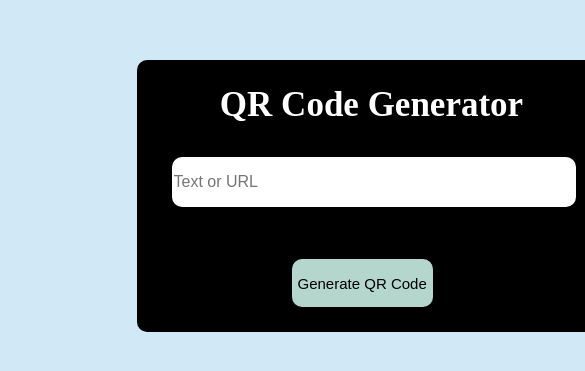
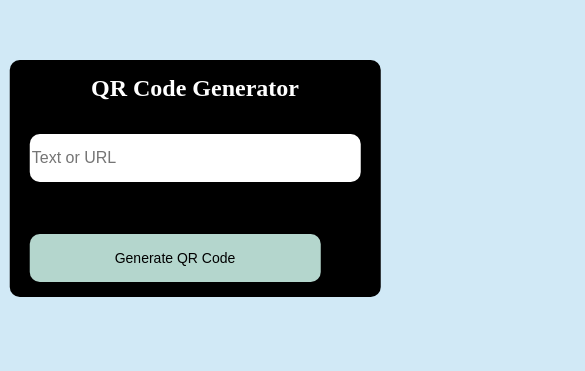
Before and after one commit to Bhavitha2402/QR-code-Generator, a plain HTML site: page index.html in a window 390 px wide. Shown: the part 151-522 px from the top of the page, 585 px wide, since content can reach past the window. Drawn offline with Linux system fonts and the light colour scheme.

Commit message:
Update style.css

```diff
--- a/style.css
+++ b/style.css
@@ -1,50 +1,76 @@
-*{
-    margin:0;
-    border:0;
+* {
+    margin: 0;
+    border: 0;
+    box-sizing: border-box; /* Added for better sizing control */
 }
-body{
+
+body {
     background-color: #D1E9F6;
 }
-.container{
+
+.container {
     background-color: black;
-     position: absolute;
-     width:400px;
-     padding:25px 35px;
-     color:white;
-     border-radius: 10px;
-     top:25%;
-     left:35%;
+    position: absolute;
+    width: 90%; /* Change to percentage for responsiveness */
+    max-width: 400px; /* Limit max width */
+    padding: 25px 35px;
+    color: white;
+    border-radius: 10px;
+    top: 25%;
+    left: 50%; /* Center horizontally */
+    transform: translateX(-50%); /* Adjust for centering */
 }
-.generator h2{
+
+.generator h2 {
     text-align: center;
-    font-size: 35px;
-    margin-top: 0px;
+    font-size: 2rem; /* Use rem for scalability */
+    margin-top: 0;
 }
-.generator input{
-    width:100%;
-    height:3rem;
+
+.generator input {
+    width: 100%;
+    height: 3rem;
     font-size: 1rem;
     border-radius: 10px;
     margin-top: 2rem;
 }
-.generator button{
-    height:3rem;
+
+.generator button {
+    height: 3rem;
     margin-top: 2rem;
     border-radius: 10px;
-    margin-left: 120px;
+    width: calc(100% - 40px); /* Full width minus padding */
     text-align: center;
     font-size: 15px;
     background-color: #b4d6cd;
 }
-.outer{
-    display:flex;
+
+.outer {
+    display: flex;
     justify-content: center;
     align-items: center;
     margin-top: 10px;
 }
-.qrImg{
-    display:flex;
+
+.qrImg {
+    display: flex;
     justify-content: center;
     align-items: center;
     margin-top: 10px;
 }
+
+/* Media Queries for smaller screens */
+@media (max-width: 600px) {
+    .container {
+        width: 95%; /* Adjust width for mobile */
+        padding: 15px 20px; /* Adjust padding */
+    }
+
+    .generator h2 {
+        font-size: 1.5rem; /* Smaller heading on mobile */
+    }
+
+    .generator button {
+        font-size: 14px; /* Smaller button text on mobile */
+    }
+}
```
